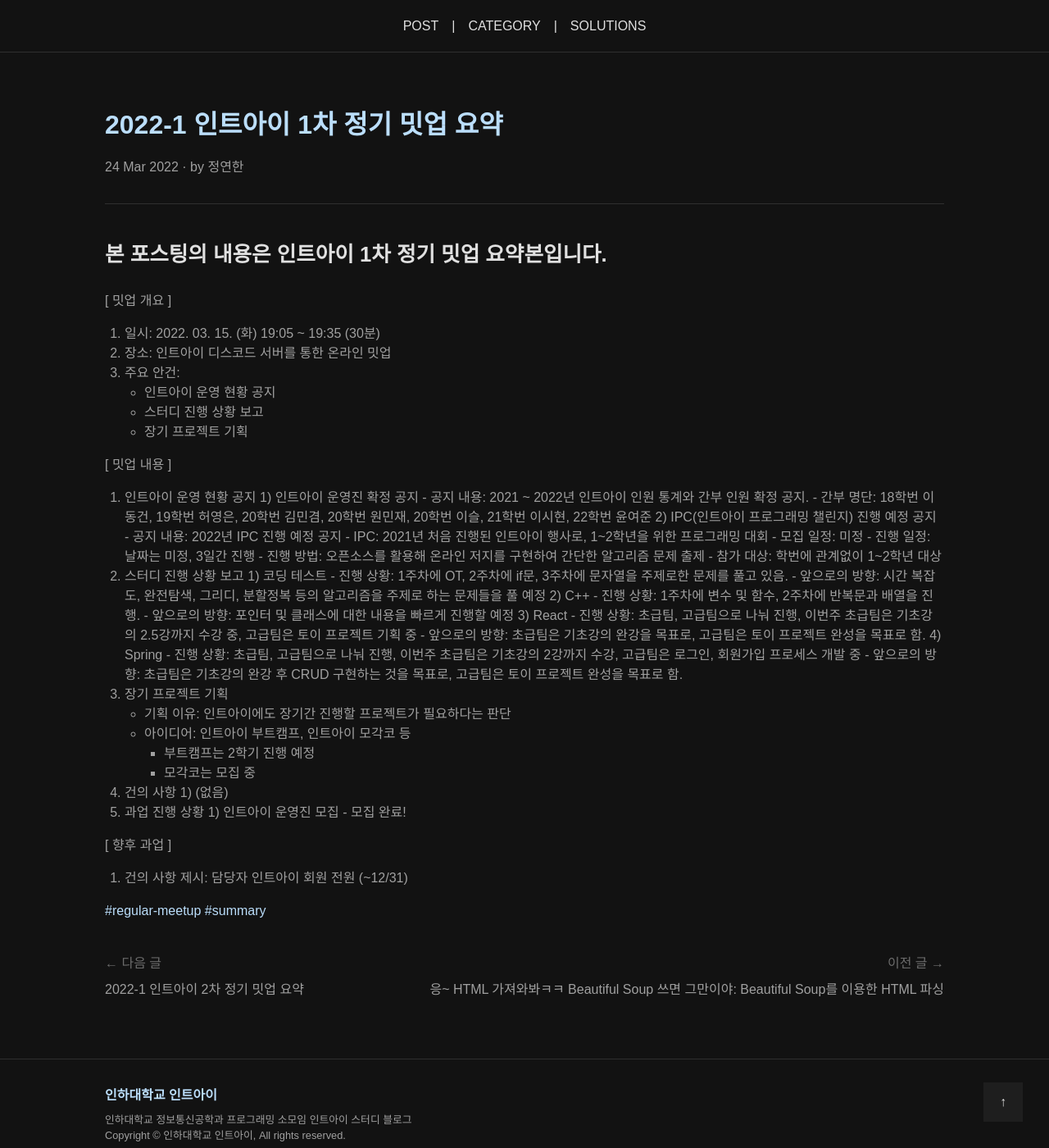
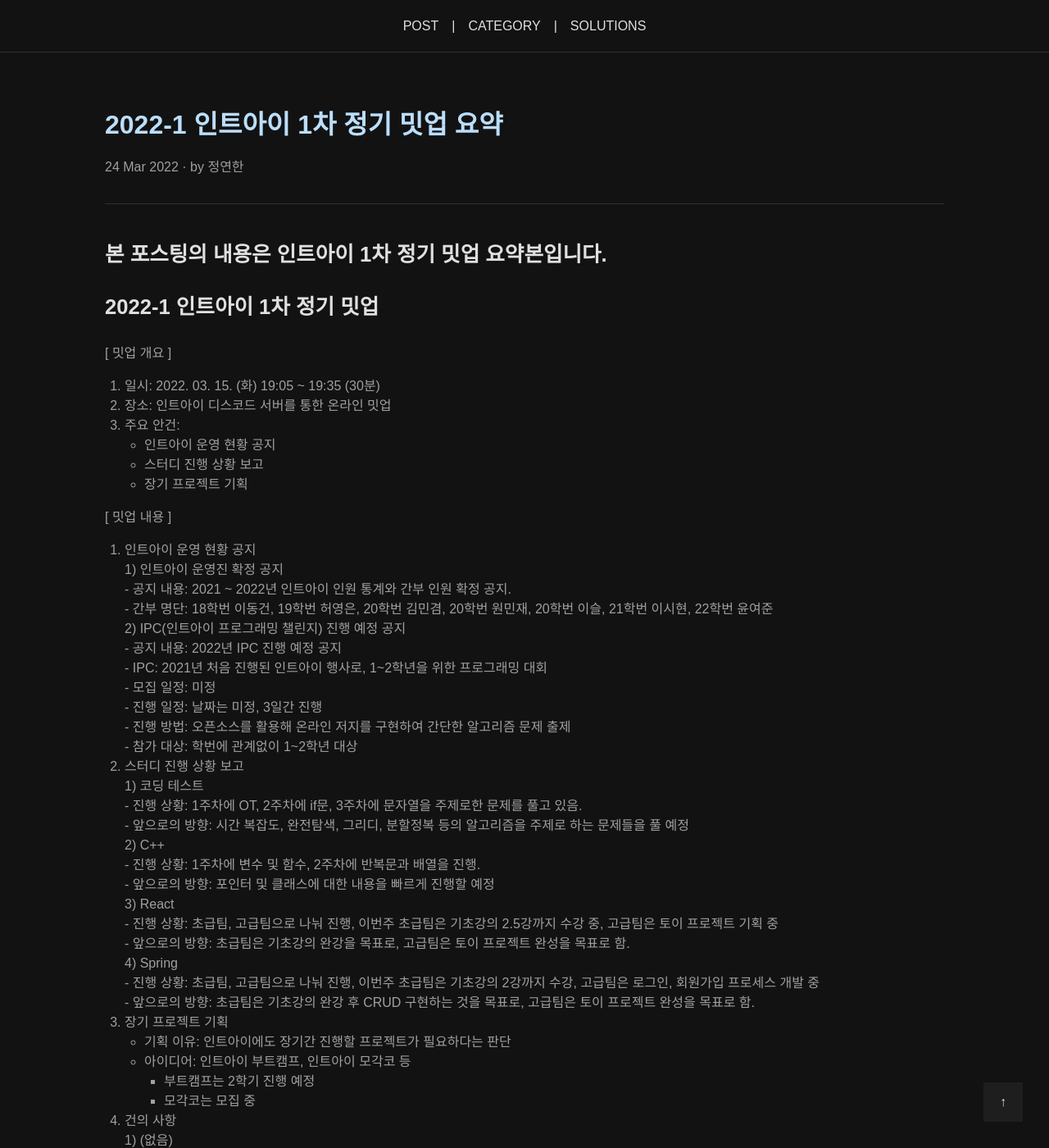
Before and after one commit to int-i/int-i.github.io, a Jekyll site: the page built from _posts/2022-03-24-summary-of-the-1st-regular-meetup.md, in a window 1280 px wide and 1400 px high. Shown: the whole window at 82% size. Built offline with Jekyll 4.4.1, drawn with Linux system fonts in a browser that asks for light colours; some web fonts are replaced; a script that is not in the unit is left out; comment, search, counter and statistics services are not loaded; some of the changed text lies outside the part shown.

Commit message:
Update post

```diff
--- a/_posts/2022-03-24-summary-of-the-1st-regular-meetup.md
+++ b/_posts/2022-03-24-summary-of-the-1st-regular-meetup.md
@@ -10,7 +10,9 @@
 본 포스팅의 내용은 인트아이 1차 정기 밋업 요약본입니다.
 ---
 
-# 2022-1 인트아이 1차 정기 밋업
+
+## 2022-1 인트아이 1차 정기 밋업
+
 [ 밋업 개요 ]
 1. 일시: 2022. 03. 15. (화) 19:05 ~ 19:35 (30분)
 2. 장소: 인트아이 디스코드 서버를 통한 온라인 밋업
```
